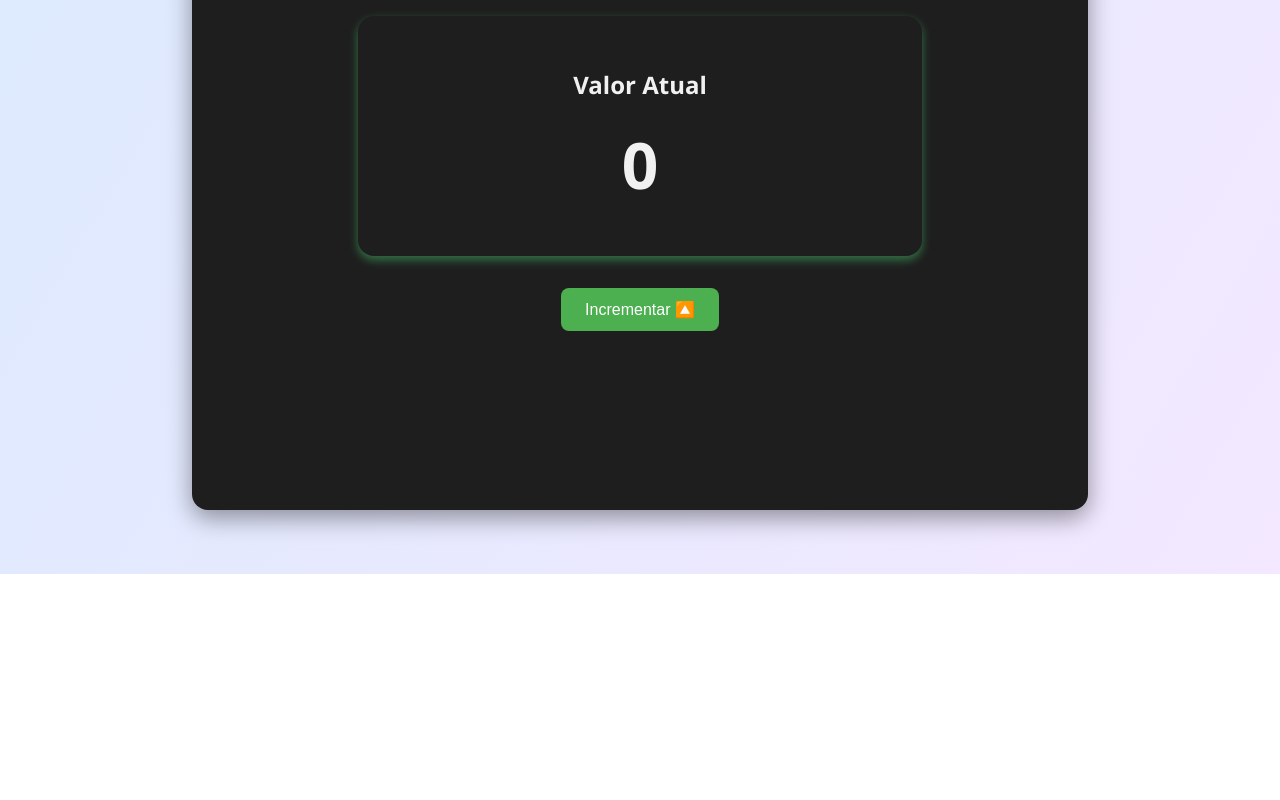
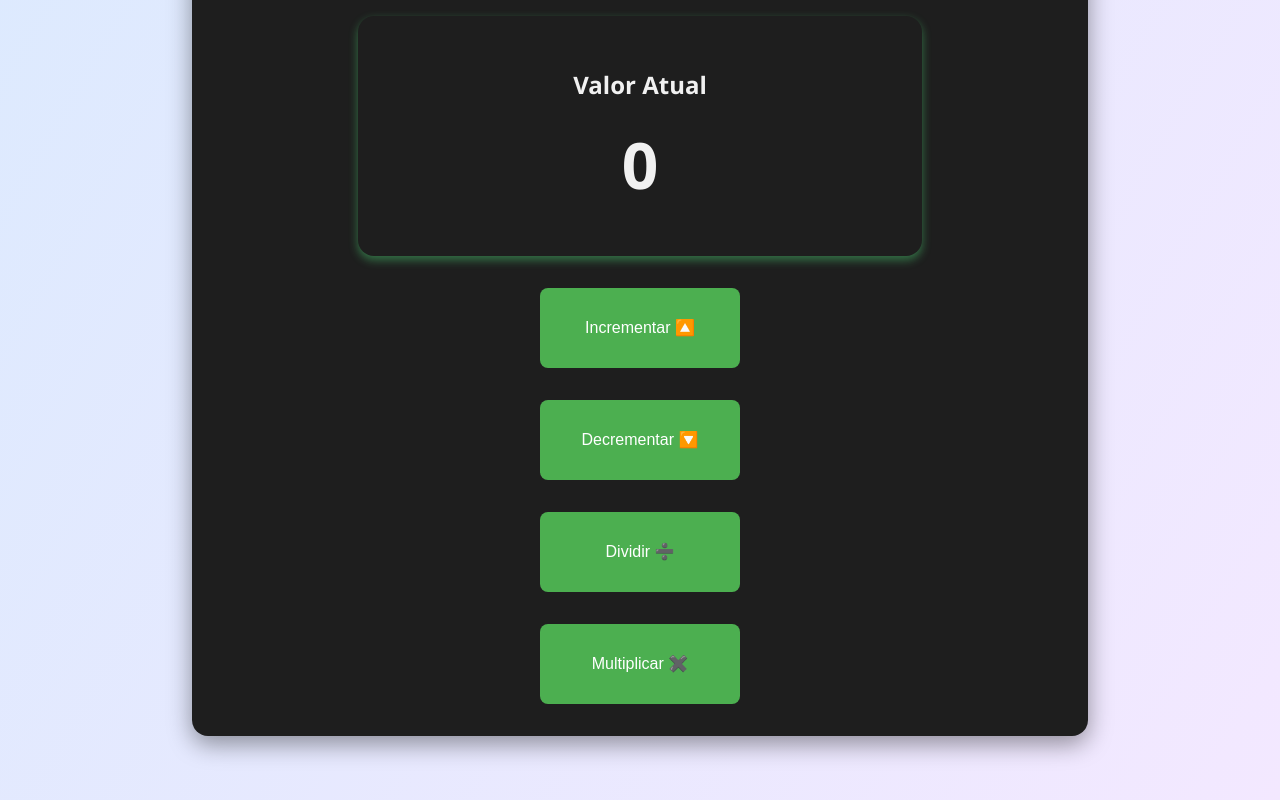
Before and after one commit to felipe-lima-flooxai/react-mod30-redux-final, a React (Vite) app: page / in a window 1280 px wide. Shown: the part 290-1090 px from the top of the page. Before the commit the page ends 864 px from the top, so only its background shows below. Built offline with nearby package versions, Linux system fonts and the light colour scheme.

Commit message:
feat: todos botoes e condiçao de vitoria

```diff
--- a/src/App.jsx
+++ b/src/App.jsx
@@ -6,6 +6,9 @@ import { Provider } from 'react-redux';
 import { store } from './store/Store';
 import DisplayCard from './Componentes/DisplayCard';
 import BotaoIncrementar from './Componentes/BotaoIncrementar';
+import BotaoDecrementar from './Componentes/BotaoDecrementar';
+import BotaoDividir from './Componentes/BotaoDividir';
+import BotaoMultiplicar from './Componentes/BotaoMultiplicar';
 
 function App() {
   const [count, setCount] = useState(0)
@@ -18,6 +21,9 @@ function App() {
 
         <DisplayCard></DisplayCard>
         <BotaoIncrementar></BotaoIncrementar>
+        <BotaoDecrementar></BotaoDecrementar>
+        <BotaoDividir></BotaoDividir>
+        <BotaoMultiplicar></BotaoMultiplicar>
       </MainLayout>
     </Provider>
 
--- /dev/null
+++ b/src/Componentes/BotaoDecrementar.jsx
@@ -0,0 +1,16 @@
+import React from 'react';
+import { useDispatch } from 'react-redux';
+import { decrementarAleatorio } from '../features/contadorSlice';
+import './BotaoGenerico.css';
+
+function BotaoDecrementar() {
+  const dispatch = useDispatch();
+
+  return (
+    <button className="botao-generico" onClick={() => dispatch(decrementarAleatorio())}>
+      Decrementar 🔽
+    </button>
+  );
+}
+
+export default BotaoDecrementar;
--- /dev/null
+++ b/src/Componentes/BotaoDividir.jsx
@@ -0,0 +1,16 @@
+import React from 'react';
+import { useDispatch } from 'react-redux';
+import { dividirAleatorio } from '../features/contadorSlice';
+import './BotaoGenerico.css';
+
+function BotaoDividir() {
+  const dispatch = useDispatch();
+
+  return (
+    <button className="botao-generico" onClick={() => dispatch(dividirAleatorio())}>
+      Dividir ➗
+    </button>
+  );
+}
+
+export default BotaoDividir;
--- a/src/Componentes/BotaoGenerico.css
+++ b/src/Componentes/BotaoGenerico.css
@@ -2,6 +2,8 @@
   background-color: #4caf50;
   color: #fff;
   border: none;
+  width: 200px;
+  height: 80px;
   border-radius: 8px;
   padding: 0.75rem 1.5rem;
   font-size: 1rem;
--- /dev/null
+++ b/src/Componentes/BotaoMultiplicar.jsx
@@ -0,0 +1,16 @@
+import React from 'react';
+import { useDispatch } from 'react-redux';
+import { multiplicarAleatorio } from '../features/contadorSlice';
+import './BotaoGenerico.css';
+
+function BotaoMultiplicar() {
+  const dispatch = useDispatch();
+
+  return (
+    <button className="botao-generico" onClick={() => dispatch(multiplicarAleatorio())}>
+      Multiplicar ✖️
+    </button>
+  );
+}
+
+export default BotaoMultiplicar;
--- a/src/Componentes/DisplayCard.jsx
+++ b/src/Componentes/DisplayCard.jsx
@@ -1,16 +1,48 @@
-import React from 'react';
-import { useSelector } from 'react-redux';
+import React, { useEffect, useState } from 'react';
+import { useSelector, useDispatch } from 'react-redux';
+import { sortearNovoValor } from '../features/contadorSlice';
 import './DisplayCard.css';
 
 function DisplayCard() {
   const valor = useSelector((state) => state.contador.valor);
   const ganhou = useSelector((state) => state.contador.ganhou);
 
+  const dispatch = useDispatch();
+
+  const [contadorRegressivo, setContadorRegressivo] = useState(null);
+
+  useEffect(() => {
+    if (ganhou) {
+      setContadorRegressivo(10);
+
+      const intervalo = setInterval(() => {
+        setContadorRegressivo((prev) => {
+          if (prev === 1) {
+            clearInterval(intervalo);
+            dispatch(sortearNovoValor());
+            return null;
+          }
+          return prev - 1;
+        });
+      }, 1000);
+
+      return () => clearInterval(intervalo); // limpa se desmontar
+    }
+  }, [ganhou, dispatch]);
+
   return (
     <div className="display-card">
       <h2>Valor Atual</h2>
       <div className="display-valor">{valor}</div>
-      {ganhou && <p className="mensagem-ganhou">🎉 Parabéns! Você zerou o número! 🎉</p>}
+
+      {ganhou && (
+        <div className="mensagem-ganhou">
+          🎉 Parabéns! Você zerou o número! 🎉
+          {contadorRegressivo !== null && (
+            <p>Reiniciando em: {contadorRegressivo}...</p>
+          )}
+        </div>
+      )}
     </div>
   );
 }
--- a/src/features/contadorSlice.js
+++ b/src/features/contadorSlice.js
@@ -23,9 +23,37 @@ const contadorSlice = createSlice({
       state.valor += incremento;
       state.ganhou = state.valor === 0;
     },
+    decrementarAleatorio(state) {
+      const decremento = Math.floor(Math.random() * 10) + 1; // 1 a 10
+      state.valor -= decremento;
+      state.ganhou = state.valor === 0;
+    },
+    multiplicarAleatorio(state) {
+      const fator = Math.floor(Math.random() * 5) + 2; // 2 a 6
+      state.valor *= fator;
+      state.ganhou = state.valor === 0;
+    },
+
+    dividirAleatorio(state) {
+      const divisor = Math.floor(Math.random() * 5) + 2; // 2 a 6
+      state.valor = Math.trunc(state.valor / divisor); // trunca pra manter inteiro
+      state.ganhou = state.valor === 0;
+    },
+    sortearNovoValor(state) {
+      const novoValor = Math.floor(Math.random() * 2_000_001) - 1_000_000; // -1.000.000 a +1.000.000
+      state.valor = novoValor;
+      state.ganhou = false;
+    },
+    inicializar(state) {
+      const valorInicial = Math.floor(Math.random() * 2001) - 1000; // -1000 a +1000
+      state.valor = valorInicial;
+      state.ganhou = false;
+    },
+
     // futuramente, ações para incrementar, multiplicar, dividir etc
   },
 });
 
-export const { setValor, resetar, incrementarAleatorio } = contadorSlice.actions;
+export const { setValor, resetar, incrementarAleatorio, decrementarAleatorio,
+  dividirAleatorio, multiplicarAleatorio, sortearNovoValor } = contadorSlice.actions;
 export default contadorSlice.reducer;
```
